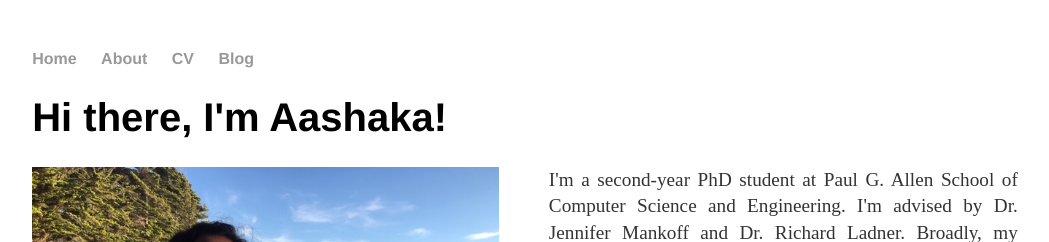
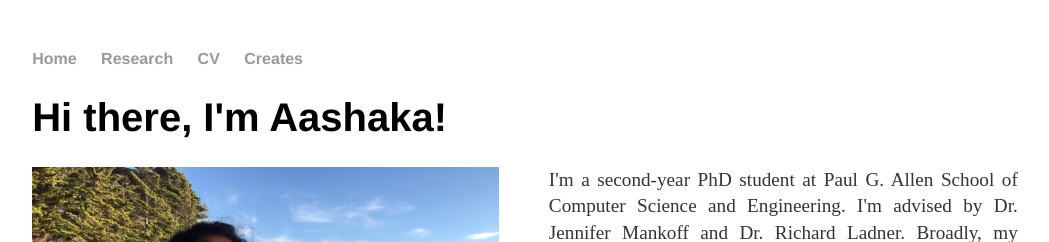
Before and after one commit to aashakadesai/aashakadesai.github.io, a Jekyll site: the page built from index.html, in a window 1280 px wide. Shown: the top 242 px of the page, without its empty margins (115-1164 px from the left). Built offline with Jekyll 4.4.1, drawn with Linux system fonts in a browser that asks for light colours.

Commit message:
Update default.html

```diff
--- a/_layouts/default.html
+++ b/_layouts/default.html
@@ -9,9 +9,9 @@
 			<nav>
 	    		<ul>
 	        		<li><a href="/">Home</a></li>
-		        	<li><a href="/about">About</a></li>
-	        		<li><a href="/cv">CV</a></li>
-	        		<li><a href="/blog">Blog</a></li>
+		        	<li><a href="/research">Research</a></li>
+				<li><a href="CV.pdf">CV</a></li>
+	        		<li><a href="/creates">Creates</a></li>
 	    		</ul>
 			</nav>
 			<div class="container">
```
